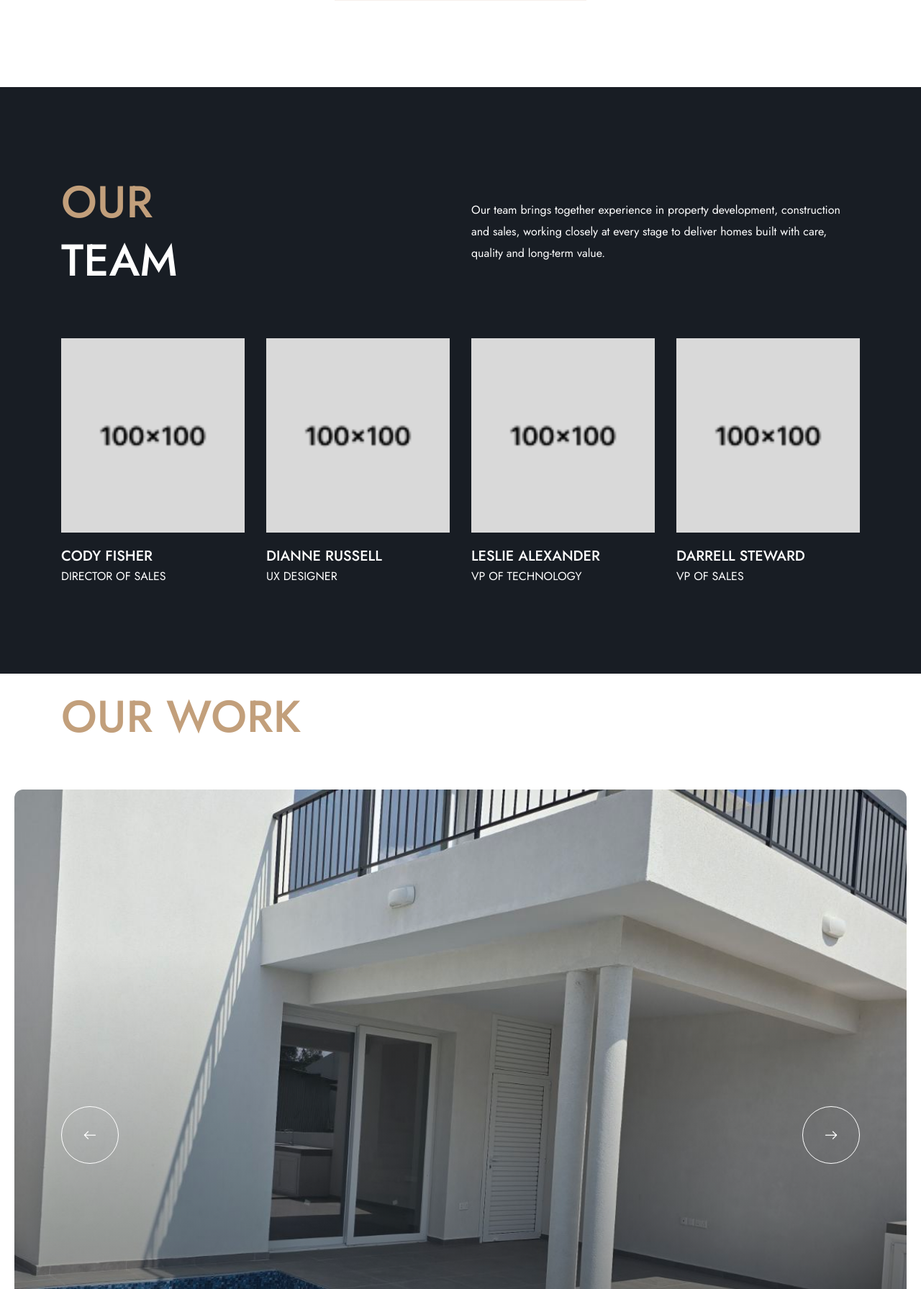
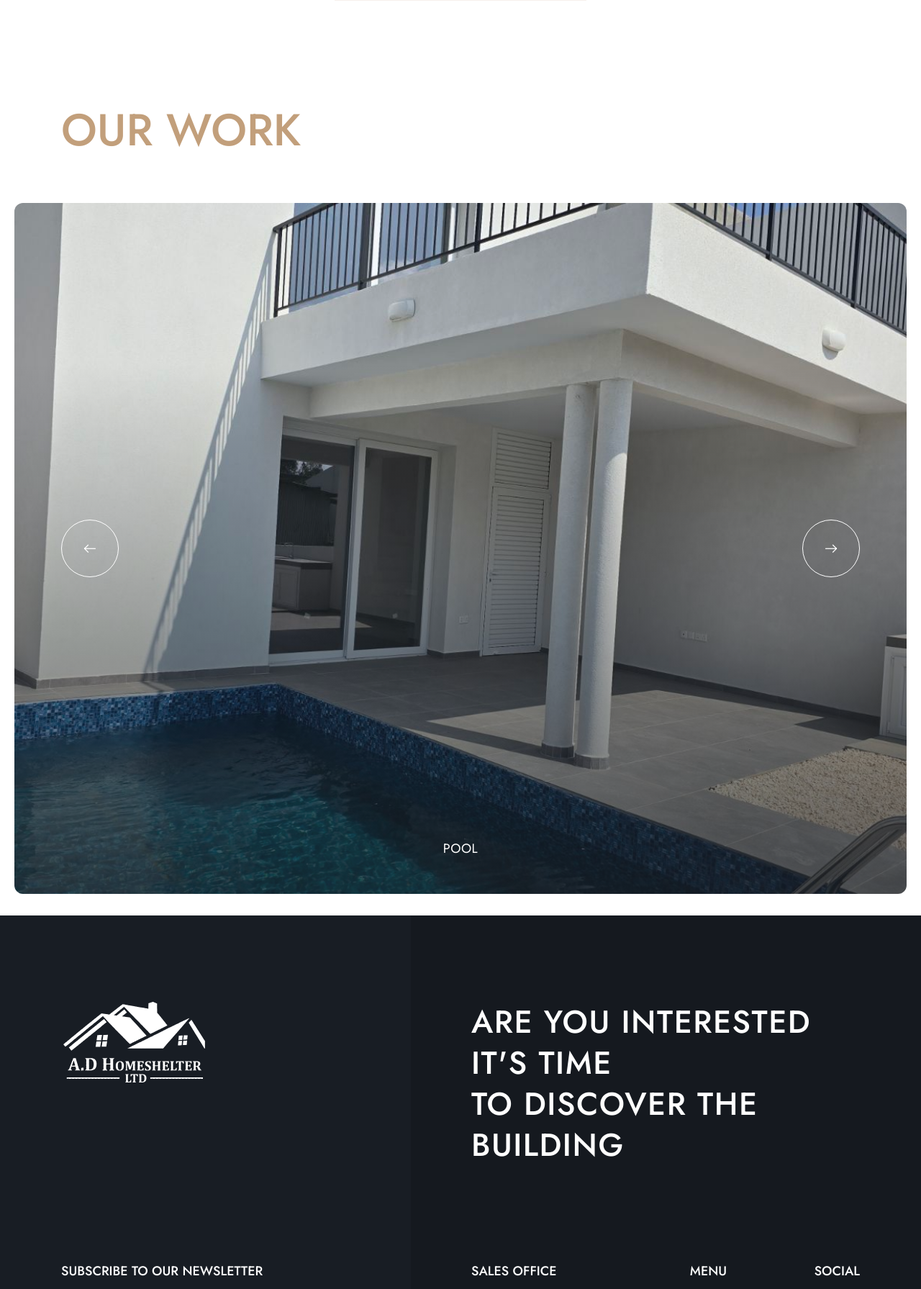
Before and after one commit to pagdas95/adhomes, a Django app: page /about/ in a window 1280 px wide. Shown: the part 2794-4585 px from the top of the page at 72% size. Run offline with Django 5.2, Linux system fonts and the light colour scheme; parts of the project's set-up code (start-up, migrations or seed data) failed here and were passed over; some libraries are stand-ins or nearby versions; some web fonts are replaced.

Commit message:
remove our team

```diff
--- a/adhomes/templates/pages/about.html
+++ b/adhomes/templates/pages/about.html
@@ -140,69 +140,6 @@
       </div>
     </section>
 
-    {# Our Team #}
-    <section class="layout-pt-lg layout-pb-lg bg-dark-1">
-      <div class="container">
-        <div class="row y-gap-15 justify-between items-center">
-          <div class="col-auto">
-            <h2 class="text-62 md:text-38 uppercase fw-500 text-white">
-              <span class="text-accent-1">OUR</span><br>
-              TEAM
-            </h2>
-          </div>
-
-          <div class="col-lg-6 col-md-9">
-            <p class="text-white">
-              Our team brings together experience in property development, construction and sales, working closely at every stage to deliver homes built with care, quality and long-term value.
-            </p>
-          </div>
-        </div>
-
-        <div data-anim-wrap class="row y-gap-30 pt-60 md:pt-30">
-
-          <div class="col-lg-3 col-sm-6">
-            <div data-anim-child="slide-left delay-1" class="teamCard -type-1">
-              <div class="teamCard__image ratio ratio-33:35">
-                <img src="{% static 'images/teamCard/1/1.png' %}" alt="image" class="img-ratio">
-              </div>
-              <h3 class="teamCard__title text-20 mt-20 uppercase text-white">Cody Fisher</h3>
-              <div class="teamCard__job uppercase text-white">Director of Sales</div>
-            </div>
-          </div>
-
-          <div class="col-lg-3 col-sm-6">
-            <div data-anim-child="slide-left delay-2" class="teamCard -type-1">
-              <div class="teamCard__image ratio ratio-33:35">
-                <img src="{% static 'images/teamCard/1/2.png' %}" alt="image" class="img-ratio">
-              </div>
-              <h3 class="teamCard__title text-20 mt-20 uppercase text-white">Dianne Russell</h3>
-              <div class="teamCard__job uppercase text-white">UX Designer</div>
-            </div>
-          </div>
-
-          <div class="col-lg-3 col-sm-6">
-            <div data-anim-child="slide-left delay-3" class="teamCard -type-1">
-              <div class="teamCard__image ratio ratio-33:35">
-                <img src="{% static 'images/teamCard/1/3.png' %}" alt="image" class="img-ratio">
-              </div>
-              <h3 class="teamCard__title text-20 mt-20 uppercase text-white">Leslie Alexander</h3>
-              <div class="teamCard__job uppercase text-white">VP of Technology</div>
-            </div>
-          </div>
-
-          <div class="col-lg-3 col-sm-6">
-            <div data-anim-child="slide-left delay-4" class="teamCard -type-1">
-              <div class="teamCard__image ratio ratio-33:35">
-                <img src="{% static 'images/teamCard/1/4.png' %}" alt="image" class="img-ratio">
-              </div>
-              <h3 class="teamCard__title text-20 mt-20 uppercase text-white">Darrell Steward</h3>
-              <div class="teamCard__job uppercase text-white">VP of Sales</div>
-            </div>
-          </div>
-
-        </div>
-      </div>
-    </section>
 
     {# Our Work heading #}
     <section class="pb-60 md:pb-30 mt-20">
```
